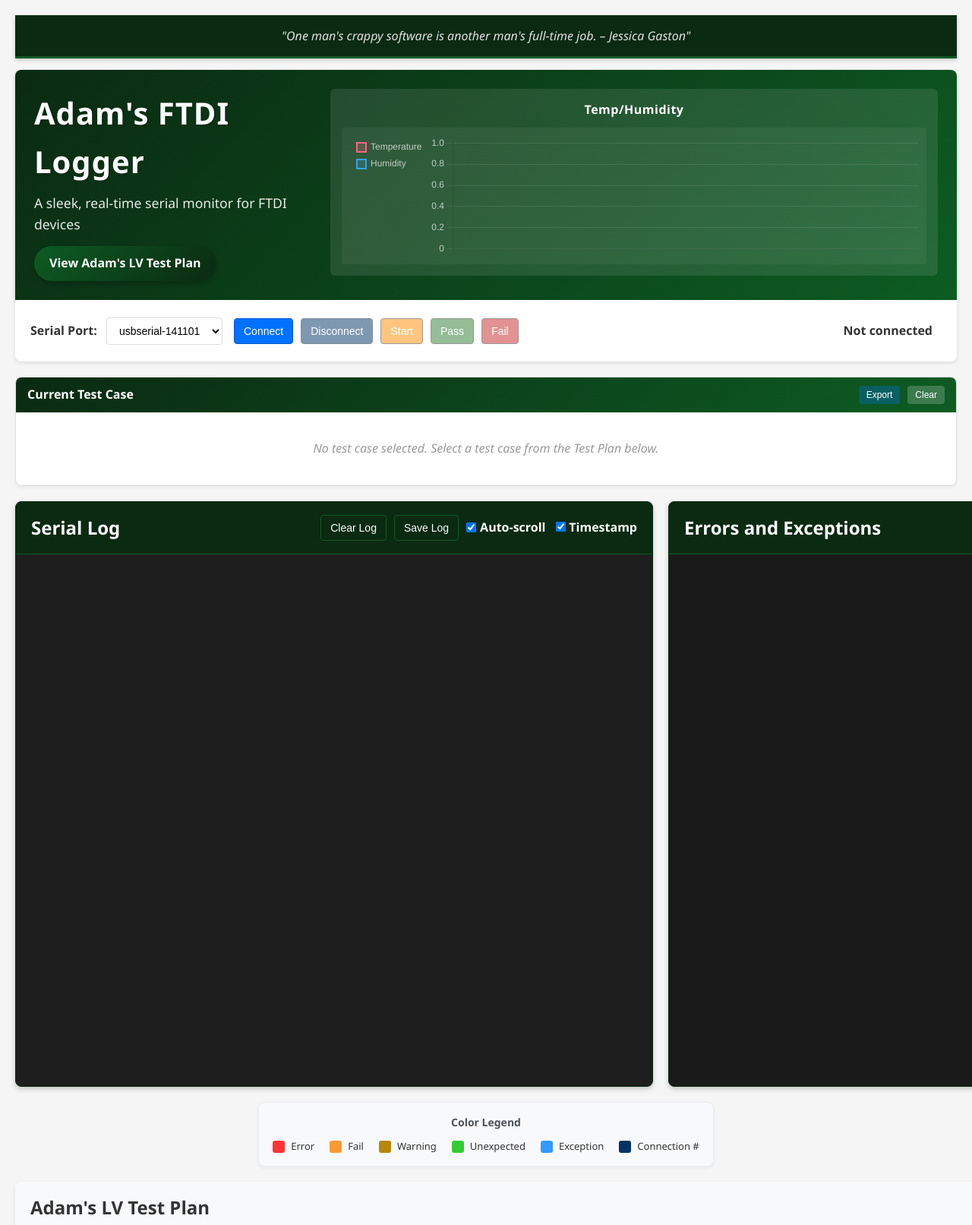
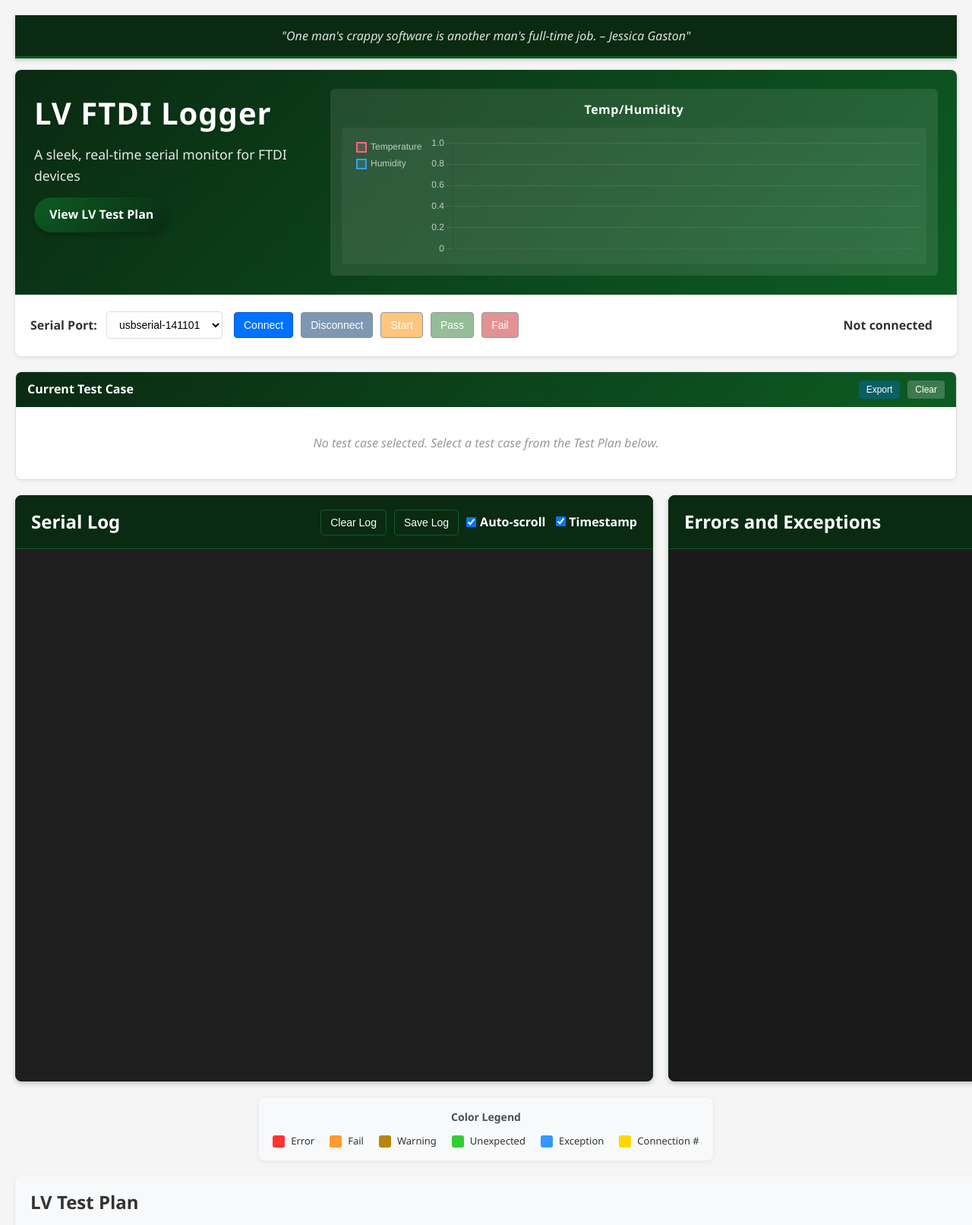
Before and after one commit to mior66/FTDI-Logger, a website: page public/index.html in a window 1280 px wide. Shown: the top 1613 px of the page at 76% size. Drawn offline with nearby package versions, Linux system fonts and the light colour scheme; no server answers.

Commit message:
Updated application title to LV FTDI Logger and changed test plan references

```diff
--- a/public/index.html
+++ b/public/index.html
@@ -3,7 +3,7 @@
 <head>
     <meta charset="UTF-8">
     <meta name="viewport" content="width=device-width, initial-scale=1.0">
-    <title>Adam's FTDI Logger</title>
+    <title>LV FTDI Logger</title>
     <link rel="stylesheet" href="styles.css">
     <script src="https://cdn.jsdelivr.net/npm/chart.js"></script>
 </head>
@@ -14,9 +14,9 @@
         </div>
         <header>
             <div class="header-left">
-                <h1>Adam's FTDI Logger</h1>
+                <h1>LV FTDI Logger</h1>
                 <p class="subtitle">A sleek, real-time serial monitor for FTDI devices</p>
-                <a href="#test-plan" class="test-plan-link">View Adam's LV Test Plan</a>
+                <a href="#test-plan" class="test-plan-link">View LV Test Plan</a>
             </div>
             <div class="header-right">
                 <div class="env-data-container">
@@ -133,7 +133,7 @@
         <!-- Test Plan Section -->
         <div id="test-plan" class="test-plan-container">
             <div class="test-plan-header">
-                <h2>Adam's LV Test Plan</h2>
+                <h2>LV Test Plan</h2>
                 <div class="test-plan-controls">
                     <button id="refresh-test-plan" class="small-button">Refresh Test Plan</button>
                     <div class="test-plan-info">Automatically loaded from server</div>
--- a/public/styles.css
+++ b/public/styles.css
@@ -293,7 +293,7 @@ button.primary:hover {
 }
 
 .connection-text {
-    color: #003366; /* Dark blue for Connection attempts */
+    color: #FFD700; /* Yellow for Connection attempts - changed from dark blue for better visibility */
 }
 
 /* Test Plan Styles */
@@ -751,7 +751,7 @@ button.primary:hover {
 }
 
 .connection-line {
-    color: #003366 !important; /* Dark blue for Connection attempts */
+    color: #FFD700 !important; /* Yellow for Connection attempts - changed from dark blue for better visibility */
 }
 
 /* Color legend styles */
@@ -814,7 +814,7 @@ button.primary:hover {
 }
 
 .connection-sample {
-    background-color: #003366;
+    background-color: #FFD700;
 }
 
 #error-window .log-entry {
```
